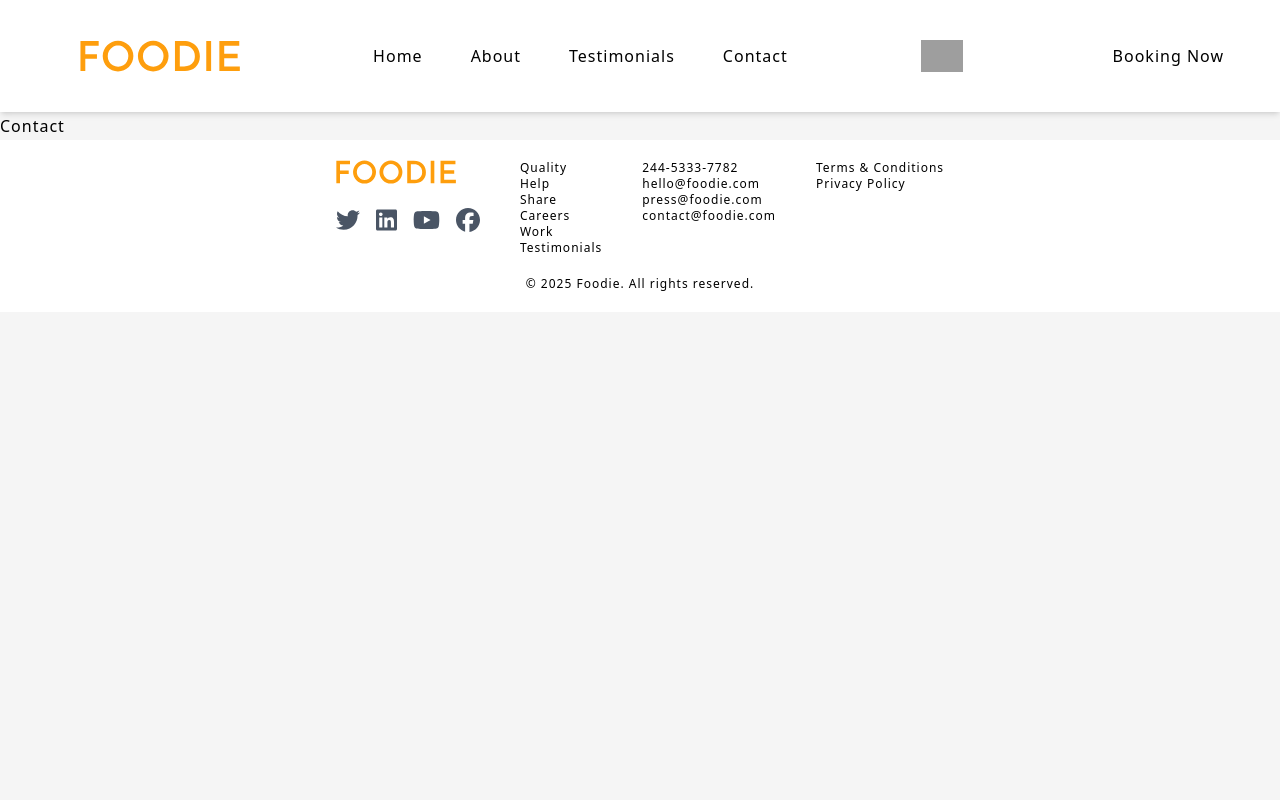
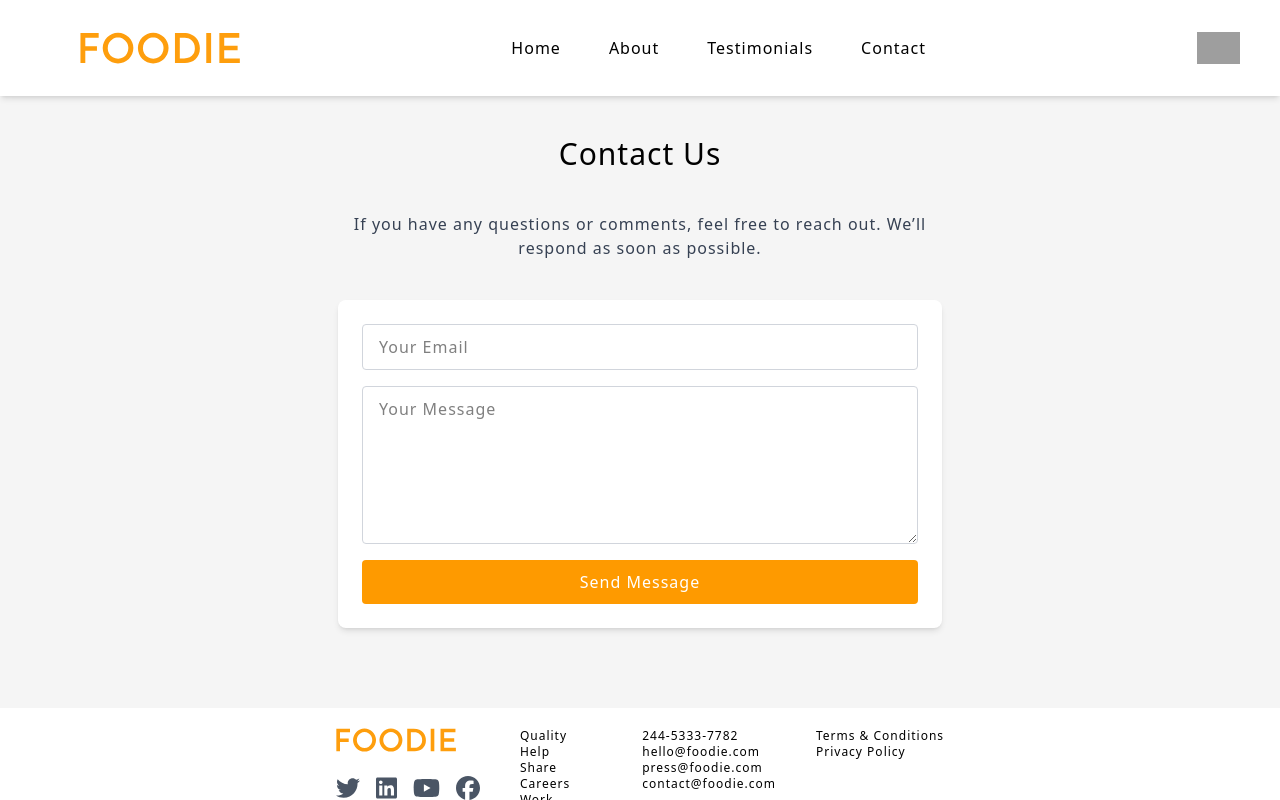
Before and after one commit to dbpthk/foodie, a React (Vite) app: page /contact in a window 1280 px wide. Built offline with nearby package versions, Linux system fonts and the light colour scheme; grey boxes are pictures that could not be loaded; the HTML template or start-up script is replaced by a standard one.

Commit message:
contact page complete

```diff
--- a/src/componets/Navbar.jsx
+++ b/src/componets/Navbar.jsx
@@ -41,20 +41,20 @@ const Navbar = () => {
           </ul>
           <img
             onClick={() => handleNavClick("Cart")}
-            className={`hidden md:flex h-6 md:h-8 ${
+            className={`hidden md:flex h-6 md:h-8 cursor-pointer ${
               activeNav === "Cart" ? "drop-shadow-[1px_1px_2px_#f97316]" : ""
             } `}
             src={assets.cart}
             alt=""
           />
-          <div
+          {/* <div
             onClick={() => handleNavClick("Book Now")}
             className={`hidden md:flex items-center h-12 rounded-full cursor-pointer px-4 bg-white hover:text-[#fe850d] ${
               activeNav === "Book Now" ? "font-bold text-orange-500" : ""
             } `}
           >
             Booking Now
-          </div>
+          </div> */}
         </div>
       </div>
     </>
--- a/src/page/Contact.jsx
+++ b/src/page/Contact.jsx
@@ -1,7 +1,66 @@
-import React from "react";
+import React, { useState } from "react";
 
 const Contact = () => {
-  return <div>Contact</div>;
+  const [form, setForm] = useState({ email: "", message: "" });
+  const [btn, setBtn] = useState("Send Message");
+  const [clicked, setClicked] = useState(false);
+
+  const handleChange = (e) => {
+    setForm({ ...form, [e.target.name]: e.target.value });
+  };
+
+  const handleSubmit = (e) => {
+    e.preventDefault();
+    setBtn("Message Sent");
+    setClicked(true);
+    setForm({ email: "", message: "" }); // Clear form
+  };
+
+  return (
+    <div className="flex justify-center items-center max-w-full pb-20 px-5">
+      <div>
+        <div className="flex flex-col gap-10 mt-10 items-center justify-around px-4 md:px-12 min-w-[400px] w-full md:w-[700px]">
+          <h1 className="text-2xl md:text-3xl font-medium">Contact Us</h1>
+          <p className="text-sm md:text-base text-center text-gray-700">
+            If you have any questions or comments, feel free to reach out. We’ll
+            respond as soon as possible.
+          </p>
+
+          <form
+            onSubmit={handleSubmit}
+            className="w-full bg-white p-6 rounded-lg shadow-md flex flex-col gap-4"
+          >
+            <input
+              type="email"
+              name="email"
+              value={form.email}
+              onChange={handleChange}
+              placeholder="Your Email"
+              className="px-4 py-2 rounded border border-gray-300 focus:outline-none focus:ring-2 focus:ring-amber-500"
+              required
+            />
+            <textarea
+              name="message"
+              value={form.message}
+              onChange={handleChange}
+              rows="5"
+              placeholder="Your Message"
+              className="px-4 py-2 rounded border border-gray-300 focus:outline-none focus:ring-2 focus:ring-amber-500"
+              required
+            ></textarea>
+            <button
+              type="submit"
+              className={`text-white py-2 px-5 rounded hover:bg-amber-600 cursor-pointer transition ${
+                clicked ? "bg-green-900" : "bg-amber-500"
+              }`}
+            >
+              {btn}
+            </button>
+          </form>
+        </div>
+      </div>
+    </div>
+  );
 };
 
 export default Contact;
```
